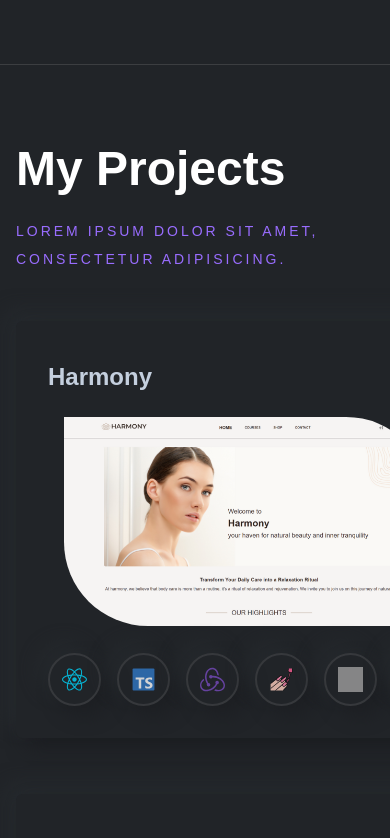
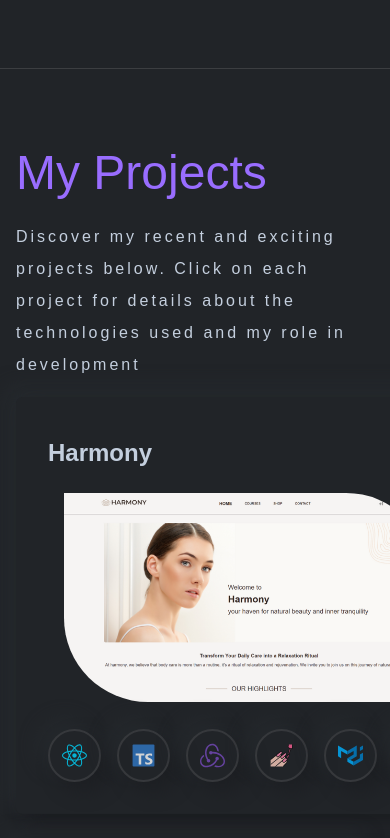
Before and after one commit to patriciasegantine/patriciasegantine-portfolio, a React (Vite) app: page / in a window 390 px wide. Shown: the part 1460-2298 px from the top of the page. Built offline with nearby package versions, Linux system fonts and the light colour scheme; grey boxes are pictures that could not be loaded.

Commit message:
feat: update MUI components and responsive at my projects

```diff
--- a/src/components/infoPerfil/infoPerfil.tsx
+++ b/src/components/infoPerfil/infoPerfil.tsx
@@ -1,4 +1,3 @@
-import React from 'react';
 import { SocialMediaContainer } from "../../view/about/about.styles.ts";
 import { Subtitle } from "../../global.styles.ts";
 import { SocialMedia } from "../social-media/social-media.tsx";
--- a/src/global.styles.ts
+++ b/src/global.styles.ts
@@ -52,20 +52,19 @@ export const Title = styled.h1`
 `
 
 export const Subtitle = styled.h3`
-  font-family: ${theme["font-secondary"]};
-  font-size: ${theme["font-size-s"]};
+  font-family: ${theme["font-primary"]};
+  font-size: ${theme["font-size-m"]};
   letter-spacing: 3px;
-  text-transform: uppercase;
   font-weight: 500;
   margin-bottom: ${theme["spacing-small"]};
-  color: ${theme["color-highlight"]};
+  color: ${theme["color-neutral-light"]};
 `
 
-export const SectionTitle = styled.h2`
+export const SectionTitle = styled.h3`
   font-family: ${theme["font-secondary"]};
   font-size: ${theme["font-size-xxl"]};
-  color: ${theme["color-white"]};
-  font-weight: 700;
+  color: ${theme["color-highlight"]};
+  font-weight: 500;
   margin-top: ${theme["spacing-regular"]};
 `
 
--- a/src/view/my-projects/my-projects.styles.ts
+++ b/src/view/my-projects/my-projects.styles.ts
@@ -3,18 +3,6 @@ import styled from 'styled-components'
 import { theme } from '../../theme.ts'
 
 export const MyProjectsContainer = styled(SectionContainer)``
-
-export const CardContainer = styled.div`
-  display: grid;
-  grid-template-columns: repeat(2, 1fr);
-  gap: ${theme['spacing-big']};
-  padding-top: ${theme['spacing-regular']};
-
-  @media (max-width: ${theme.tablet}) {
-    grid-template-columns: 1fr;
-  }
-
-`
 
 export const Card = styled.div`
   width: 100%;
@@ -78,7 +66,6 @@ export const TitleItem = styled.span`
   font-weight: 700;
   padding-right: 1rem;
   color: ${theme["color-white"]};
-
 `
 
 export const LinkGitHub = styled.a`
@@ -92,7 +79,6 @@ export const LinkGitHub = styled.a`
     width: 100%;
     height: 1px;
     background: ${theme['color-highlight']};
-
   }
 
   &:hover {
--- a/src/view/my-projects/my-projects.tsx
+++ b/src/view/my-projects/my-projects.tsx
@@ -1,7 +1,6 @@
 import {
   Card,
   CardBoxImg,
-  CardContainer,
   DescriptionBox,
   IconContainer,
   MyProjectsContainer,
@@ -12,6 +11,7 @@ import { SectionTitle, Subtitle } from '../../global.styles.ts'
 import { useState } from "react";
 import { myProjects } from "./my-projects-obj.ts";
 import { ViewModal } from "../../components/modal/view-modal.tsx";
+import { Grid } from "@mui/material";
 
 export const MyProjects = () => {
 
@@ -27,13 +27,15 @@ export const MyProjects = () => {
     <MyProjectsContainer id="myProjects">
       <SectionTitle>My Projects</SectionTitle>
       <Subtitle>
-        Lorem ipsum dolor sit amet, consectetur adipisicing.
+        Discover my recent and exciting projects below. Click on each project for details about the technologies used
+        and my role in development
       </Subtitle>
 
-      <CardContainer>
+      <Grid container spacing={4}>
         {myProjects?.map((project, index) => {
           return (
-            <Card key={project.id}>
+            <Grid key={project.id} item sx={12} md={6}>
+              <Card>
                 <DescriptionBox>
                   <h2>{project.name}</h2>
                 </DescriptionBox>
@@ -54,10 +56,11 @@ export const MyProjects = () => {
                   })}
                 </ToolsBox>
               </Card>
+            </Grid>
           )
         })}
 
-      </CardContainer>
+      </Grid>
 
       <ViewModal
         open={open}
```
Also changed, not shown: src/assets/img/my-portfolio.png (added), src/assets/tools/material-ui.svg (added). Lines whose indentation alone changed are shown as unchanged.
